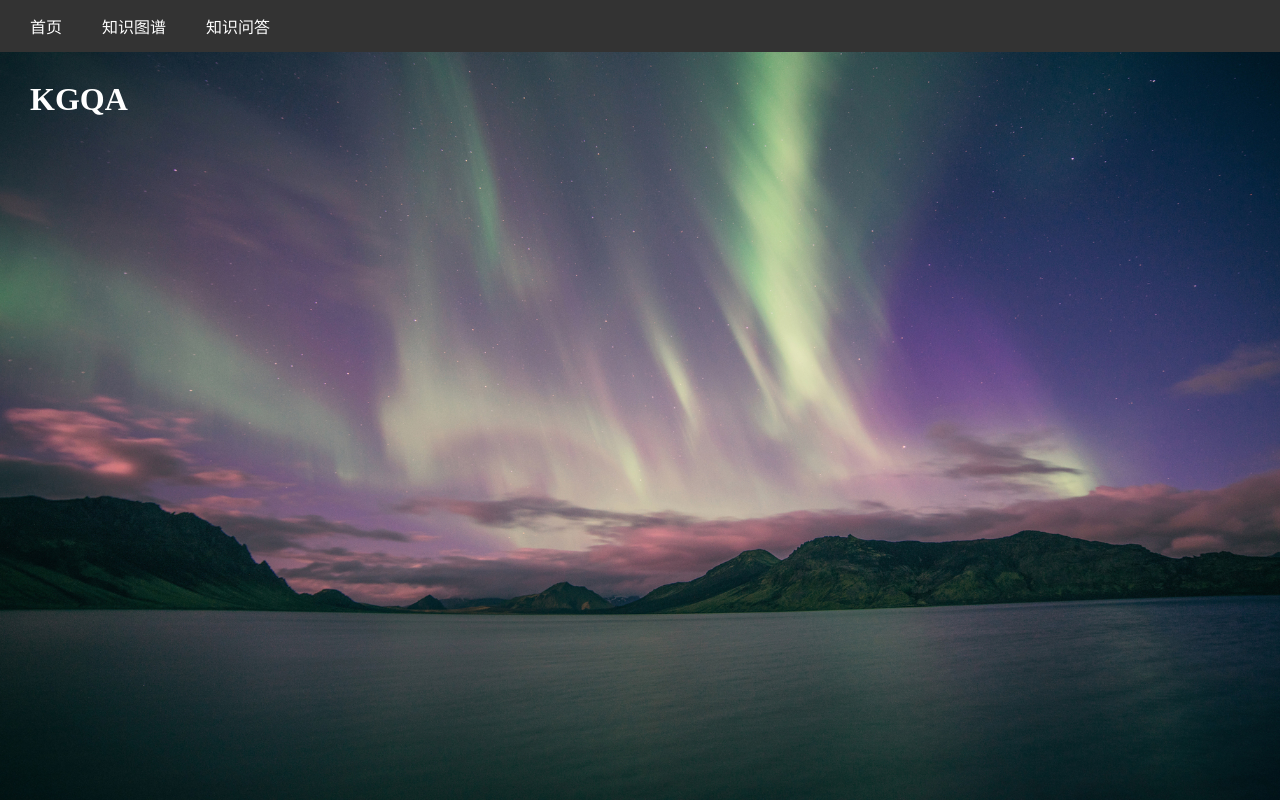
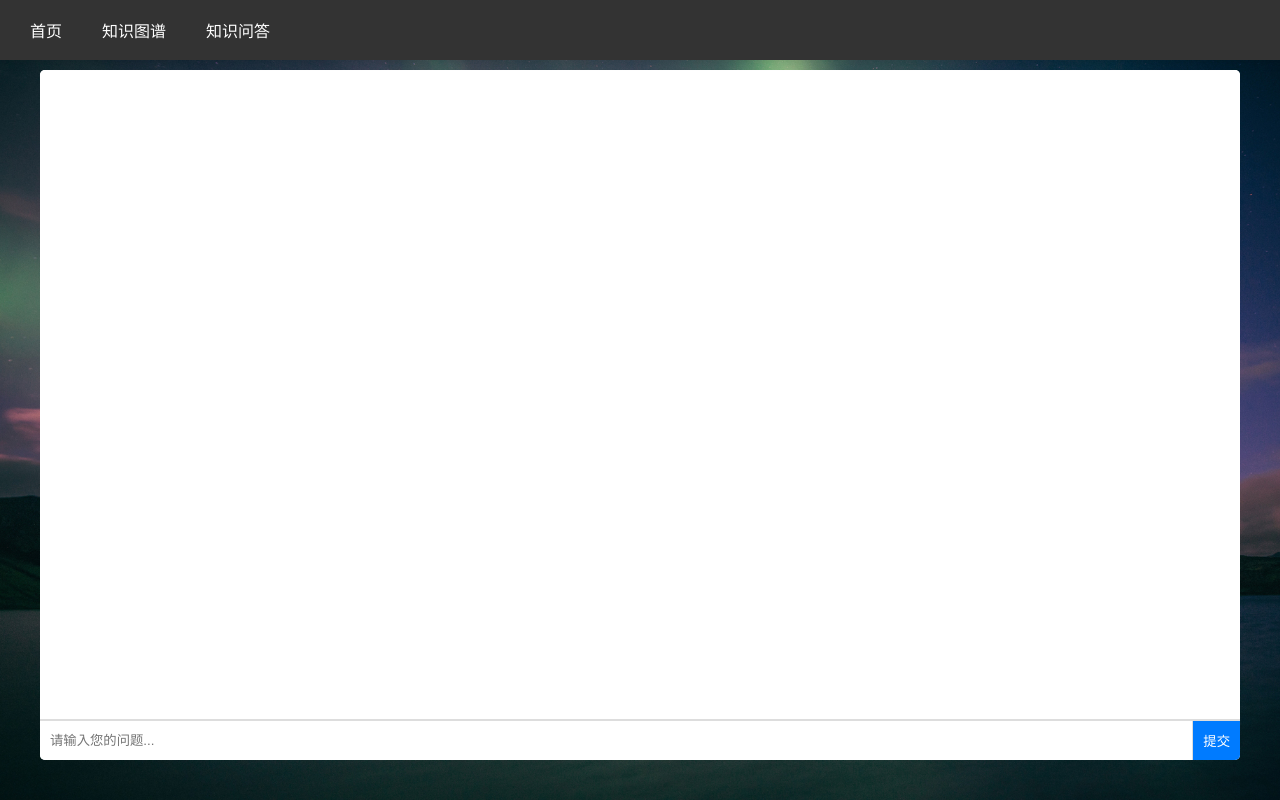
Before and after one commit to DaphneOdera17/LLM-KG, a Django app: template kgllm/templates/kgqa.html in a window 1280 px wide. Run offline with Django 5.2, Linux system fonts and the light colour scheme; the template is opened without the code that fills it, so the values that code supplies are empty.

Commit message:
添加知识问答页面并且修改一些样式

```diff
--- a/dachuang/urls.py
+++ b/dachuang/urls.py
@@ -7,11 +7,10 @@
 urlpatterns = [
     path('', LoginView.as_view(template_name='login.html'), name='login'),
     path('index/', views.index, name='index'),
-    path('user/list/', views.user_list),
     path('user/add/', views.user_add),
     path('login/', views.login_view, name='login'),
     path('register/', views.register),
-    path('kgqa/', views.kgqa, name='kgqa'),
+    path('kgqa/', views.chat_view, name='kgqa'),
     path('logout/', views.logout_view, name='logout'),
     path('kg/', views.kg_view, name='kg'),
 ]
--- /dev/null
+++ b/kgllm/static/css/chat.css
@@ -0,0 +1,87 @@
+:root {
+    --nav-height: 60px; /* Adjust based on the height of your nav */
+}
+
+body {
+    margin: 0;
+    font-family: Arial, sans-serif;
+    height: 100vh;
+    display: flex;
+    flex-direction: column;
+}
+
+nav {
+    height: var(--nav-height);
+    background-color: #333;
+    color: white;
+    display: flex;
+    align-items: center;
+    padding: 0 20px;
+    box-shadow: 0 2px 10px rgba(0, 0, 0, 0.1);
+    position: fixed;
+    top: 0;
+    width: 100%;
+    z-index: 1000;
+}
+
+.content {
+    margin-top: var(--nav-height);
+    flex: 1;
+    display: flex;
+    flex-direction: column;
+    margin-left: 30px;
+    margin-right: 30px;
+    margin-bottom: 30px;
+}
+
+.chat-container {
+    display: flex;
+    flex-direction: column;
+    flex: 1;
+    margin: 10px;
+    background-color: #f9f9f9;
+    border-radius: 5px;
+    overflow: hidden;
+}
+
+.chat-box {
+    flex: 1;
+    padding: 10px;
+    overflow-y: auto;
+    background-color: #fff;
+    border-bottom: 1px solid #ddd;
+}
+
+.input-box {
+    display: flex;
+    border-top: 1px solid #ddd;
+}
+
+#user-input {
+    flex: 1;
+    padding: 10px;
+    border: none;
+    border-right: 1px solid #ddd;
+    border-radius: 0;
+    outline: none;
+}
+
+#send-btn {
+    padding: 10px;
+    border: none;
+    background-color: #007bff;
+    color: white;
+    cursor: pointer;
+}
+
+.message {
+    margin: 10px 0;
+}
+
+.user-message {
+    text-align: right;
+}
+
+.bot-message {
+    text-align: left;
+}
--- a/kgllm/templates/index.html
+++ b/kgllm/templates/index.html
@@ -8,6 +8,7 @@
         .content {
             padding-top: 60px;
             margin-left: 30px;
+            margin-right: 30px;
         }
     </style>
 </head>
--- a/kgllm/templates/kgqa.html
+++ b/kgllm/templates/kgqa.html
@@ -4,18 +4,44 @@
     <meta charset="UTF-8">
     <title>KG-LLM: 知识问答</title>
     <link rel="stylesheet" href="../static/css/body.css">
-    <style>
-        .content {
-            padding-top: 60px;
-            margin-left: 30px;
-        }
-    </style>
+    <link rel="stylesheet" href="../static/css/chat.css">
+    <script src="https://cdnjs.cloudflare.com/ajax/libs/jquery/3.6.0/jquery.min.js"></script>
 </head>
 <body>
     {% include 'nav.html' with nav_class='fixed' %}
+    <div class="content">
+        <div class="chat-container">
+            <div class="chat-box" id="chat-box"></div>
+            <div class="input-box">
+                <input type="text" id="user-input" placeholder="请输入您的问题..." />
+                <button id="send-btn">提交</button>
+            </div>
+        </div>
+    </div>
 
-    <div class="content">
-        <h1 style="color: white">KGQA</h1>
-    </div>
+    <script>
+        $(document).ready(function() {
+            $('#send-btn').click(function() {
+                var userInput = $('#user-input').val();
+                if (userInput.trim() === '') return;
+
+                $('#chat-box').append('<div class="message user-message">' + userInput + '</div>');
+
+                $.ajax({
+                    url: '/kgqa/',
+                    type: 'POST',
+                    data: {
+                        'question': userInput,
+                        'csrfmiddlewaretoken': '{{ csrf_token }}'
+                    },
+                    success: function(response) {
+                        $('#chat-box').append('<div class="message bot-message">' + response.answer + '</div>');
+                        $('#user-input').val('');
+                        $('#chat-box').scrollTop($('#chat-box')[0].scrollHeight);
+                    }
+                });
+            });
+        });
+    </script>
 </body>
 </html>
```
Also changed, not shown: kgllm/templates/kg.html (+21 -8 lines), kgllm/templates/user_list.html (deleted, +0 -11 lines), kgllm/views.py (+9 -4 lines).
